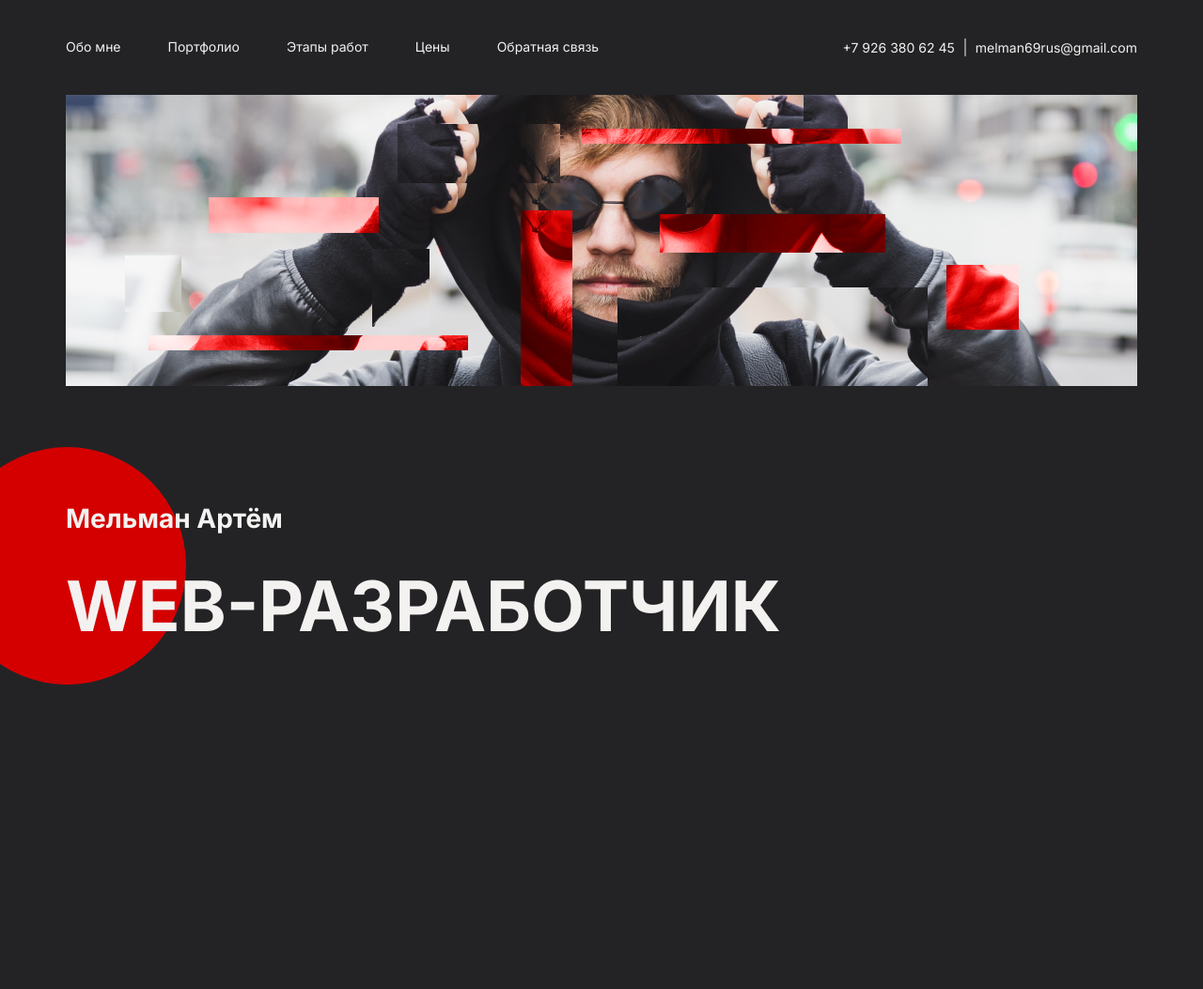
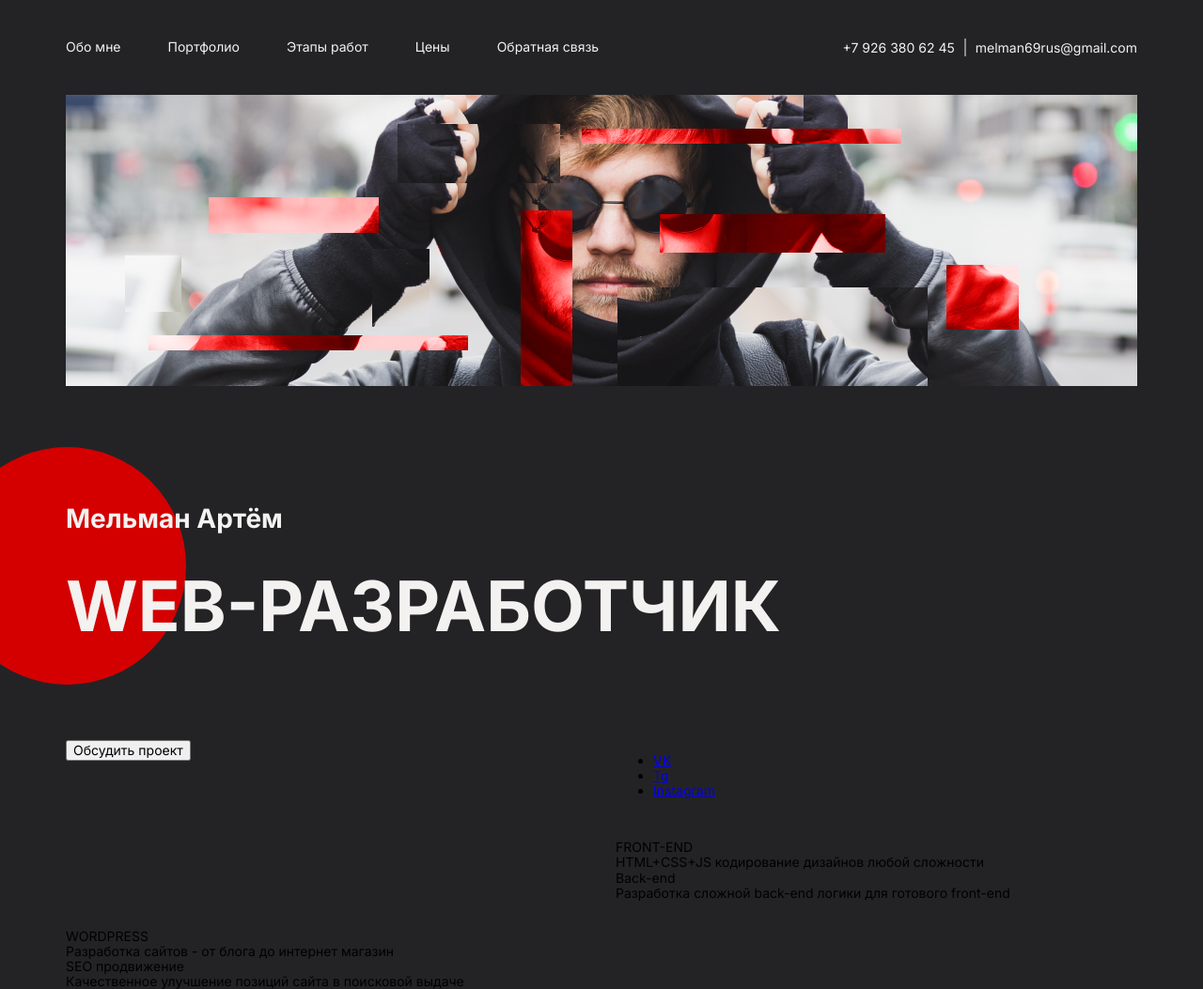
Before and after one commit to MelmanArtem/Portfolio, a website built with webpack: page src/index.html in a window 1280 px wide. Shown: the whole page at 94% size. Before the commit the page ends 800 px from the top, so only its background shows below. Built offline with nearby package versions, Linux system fonts and the light colour scheme.

Commit message:
add changes

```diff
--- a/src/index.html
+++ b/src/index.html
@@ -47,10 +47,71 @@
                 <h2 class="developer__name">Мельман Артём</h2>
                 <h1 class="developer__prof">web-разработчик</h1>
             </div>
-            <div class="developer__grid">
-
+            <div class="grid">
+                <div class="grid__discuss">
+                    <button>
+                        <span>Обсудить проект</span>
+                    </button>
+                </div>
+                <div class="grid__social">
+                    <ul class="social">
+                        <li class="social__item">
+                            <a class="social__link" href="https://vk.com/artem_melman" target="_blank">VK</a>
+                        </li>
+                        <li class="social__item">
+                            <a class="social__link" href="https://t.me/melmanartem" target="_blank">Tg</a>
+                        </li>
+                        <li class="social__item">
+                            <a class="social__link" href="#" target="_blank">Instagram</a>
+                        </li>
+                    </ul>
+                </div>
+                <div class="grid__bottom"></div>
+                <div>
+                    <div>
+                        <div>
+                            <div>
+                                FRONT-END
+                            </div>
+                            <div>
+                                HTML+CSS+JS кодирование дизайнов любой сложности
+                            </div>
+                        </div>
+                        <div>
+                            <div>
+                                Back-end
+                            </div>
+                            <div>
+                                Разработка сложной back-end логики для готового front-end
+                            </div>
+                        </div>
+                    </div>
+                </div>
+                <div>
+                    <div>
+                        <div>
+                            <div>
+                                WORDPRESS
+                            </div>
+                            <div>
+                                Разработка сайтов - от блога до&nbsp;интернет магазин
+                            </div>
+                        </div>
+                        <div>
+                            <div>
+                                SEO продвижение
+                            </div>
+                            <div>
+                                Качественное улучшение позиций сайта в поисковой выдаче
+                            </div>
+                        </div>
+                    </div>
+                </div>
             </div>
         </div>
     </section>
+    <section class="about">
+
+    </section>
 </body>
 </html>
--- a/src/styles/main.scss
+++ b/src/styles/main.scss
@@ -128,3 +128,9 @@ body {
         }
     }
 }
+.grid {
+    display: grid;
+    grid-template-columns: repeat(2, 1fr);
+    row-gap: 3rem;
+    column-gap: 3rem;
+}
```
Also changed, not shown: dist/index.html, dist/styles/main.css.
